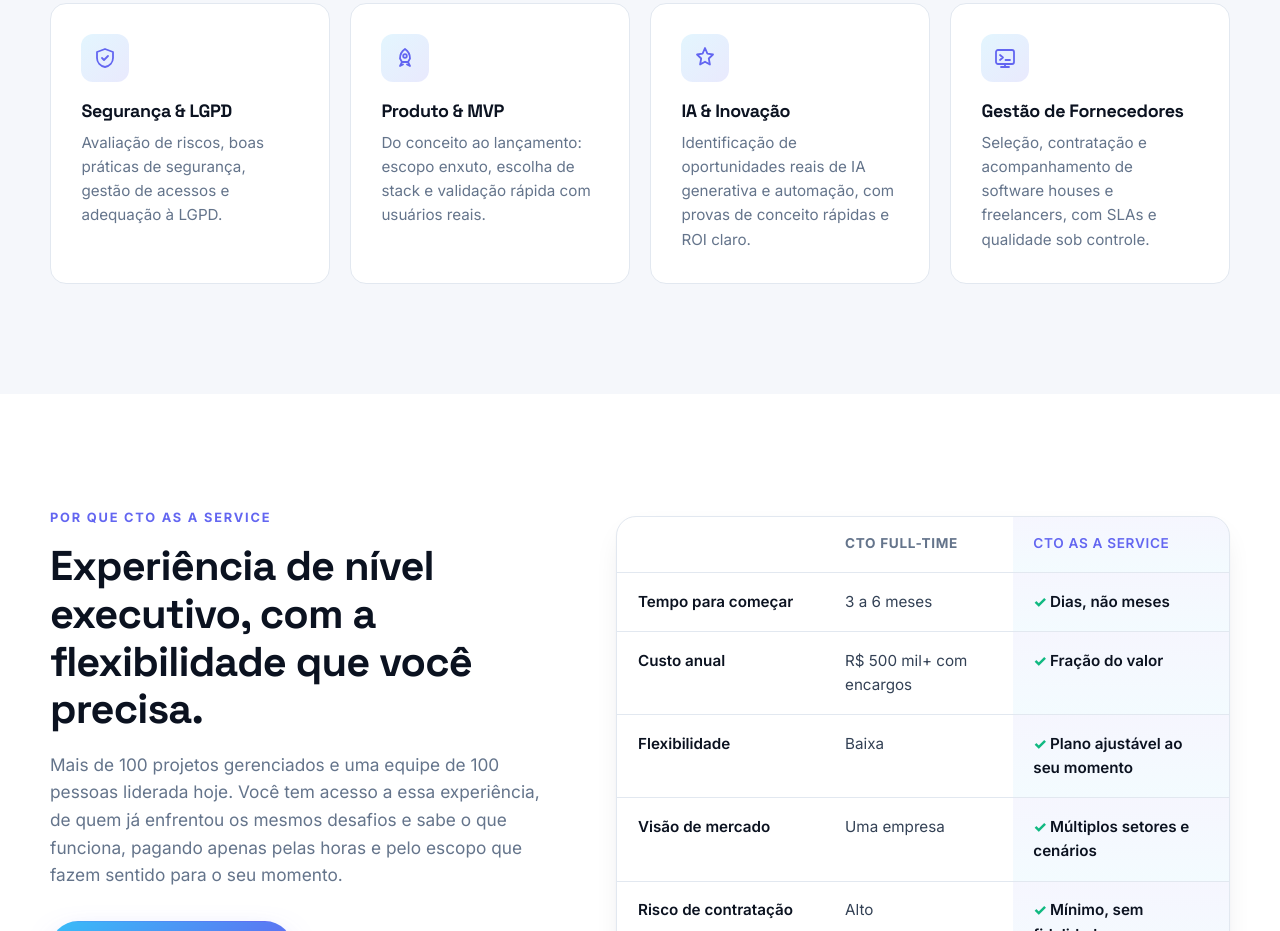
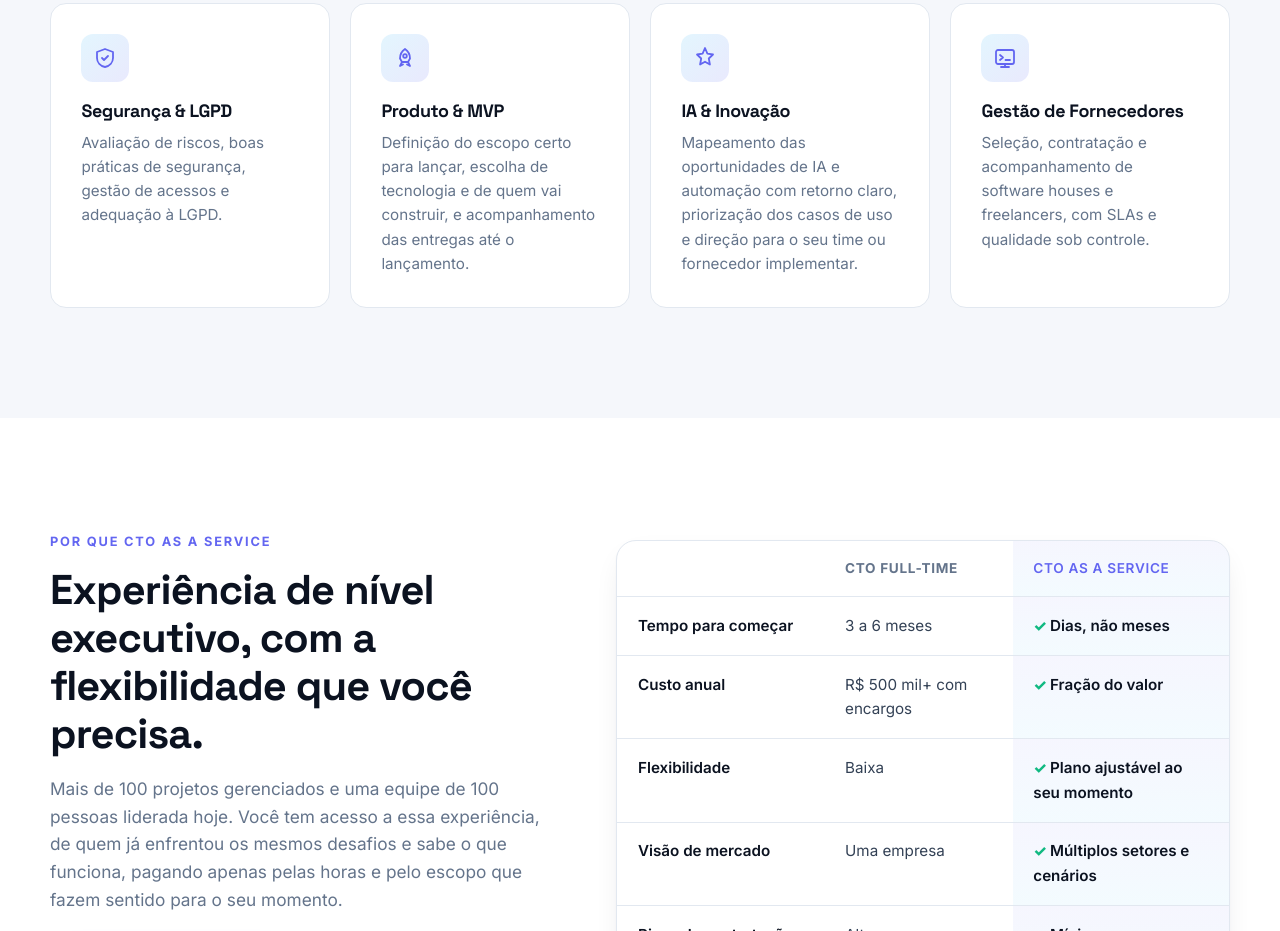
Before and after one commit to leoalbu/cadastro-de-produtos, a plain HTML site: page site/index.html in a window 1280 px wide. Shown: the part 2655-3586 px from the top of the page. Drawn offline with Linux system fonts and the light colour scheme.

Commit message:
Reescreve serviços de IA e Produto com foco estratégico
Co-Authored-By: Claude Opus 5.5 <noreply@anthropic.com>
Claude-Session: https://claude.ai/code/session_01AMcQsWT4H61Y7JZ9TzXXMh

```diff
--- a/site/index.html
+++ b/site/index.html
@@ -181,12 +181,12 @@
           <article class="service reveal">
             <div class="service__icon"><svg viewBox="0 0 24 24"><path d="M12 3c3 2 5 5.5 5 9.5L15 16H9l-2-3.5C7 8.5 9 5 12 3z"/><circle cx="12" cy="10" r="1.8"/><path d="M9 16l-2 4 3-1.5M15 16l2 4-3-1.5"/></svg></div>
             <h3>Produto & MVP</h3>
-            <p>Do conceito ao lançamento: escopo enxuto, escolha de stack e validação rápida com usuários reais.</p>
+            <p>Definição do escopo certo para lançar, escolha de tecnologia e de quem vai construir, e acompanhamento das entregas até o lançamento.</p>
           </article>
           <article class="service reveal">
             <div class="service__icon"><svg viewBox="0 0 24 24"><path d="M12 2l2.4 5.6L20 8.5l-4.2 4 1.1 6L12 15.7 7.1 18.5l1.1-6-4.2-4 5.6-.9L12 2z"/></svg></div>
             <h3>IA & Inovação</h3>
-            <p>Identificação de oportunidades reais de IA generativa e automação, com provas de conceito rápidas e ROI claro.</p>
+            <p>Mapeamento das oportunidades de IA e automação com retorno claro, priorização dos casos de uso e direção para o seu time ou fornecedor implementar.</p>
           </article>
           <article class="service reveal">
             <div class="service__icon"><svg viewBox="0 0 24 24"><rect x="3" y="4" width="18" height="14" rx="2"/><path d="M8 21h8M12 18v3M7 9l3 2.5L7 14M12.5 14H17"/></svg></div>
```
